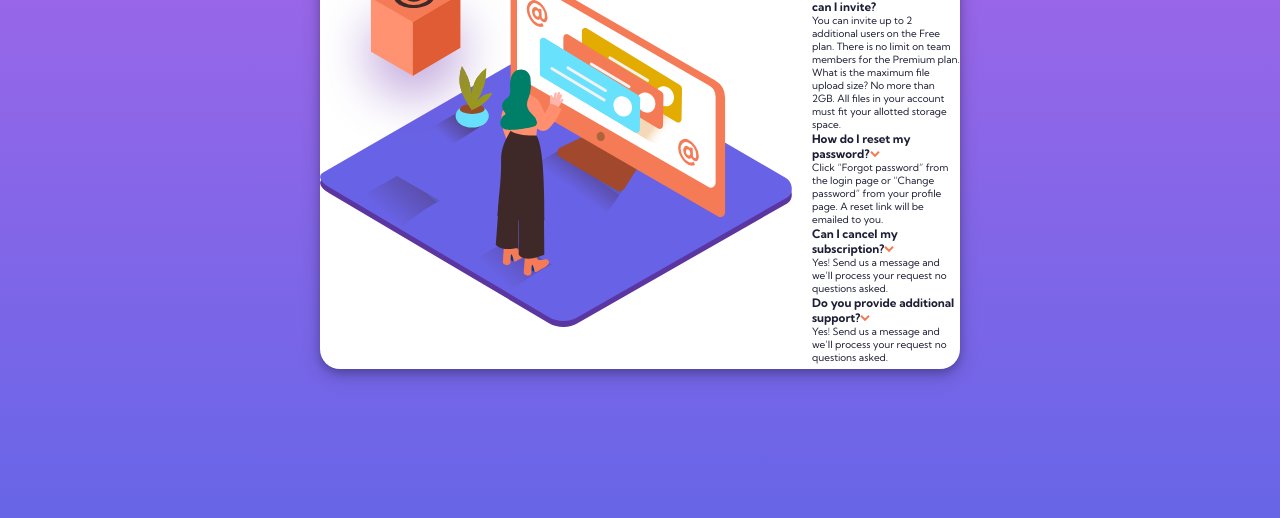
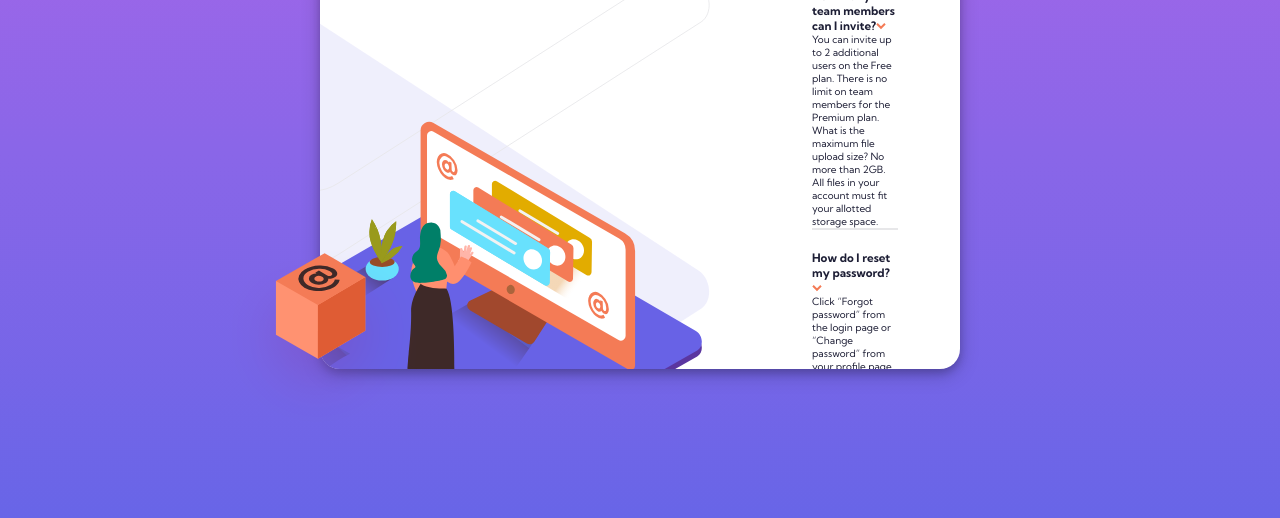
Before and after one commit to ping-n/fm-faq-accordion-card, a plain HTML site: page index.html in a window 1280 px wide. Shown: the part 251-769 px from the top of the page. Drawn offline with Linux system fonts and the light colour scheme.

Commit message:
UPDATE: align card image and bg for desktop design

```diff
--- a/index.html
+++ b/index.html
@@ -44,13 +44,20 @@
           <h2 class="heading-secondary">Faq</h2>
 
           <div class="card__texts">
-            <h3 class="card__questions">How many team members can I invite?</h3>
+            <h3 class="card__questions">
+              How many team members can I invite?<img
+                src="./images/icon-arrow-down.svg"
+                alt="icon-arrow-down"
+                class="icon-arrow"
+              />
+            </h3>
             <p class="card__answer">
               You can invite up to 2 additional users on the Free plan. There is
               no limit on team members for the Premium plan. What is the maximum
               file upload size? No more than 2GB. All files in your account must
               fit your allotted storage space.
             </p>
+            <hr class="card__line" />
           </div>
 
           <div class="card__texts">
@@ -65,6 +72,7 @@
               Click “Forgot password” from the login page or “Change password”
               from your profile page. A reset link will be emailed to you.
             </p>
+            <hr class="card__line" />
           </div>
 
           <div class="card__texts">
@@ -79,6 +87,7 @@
               Yes! Send us a message and we’ll process your request no questions
               asked.
             </p>
+            <hr class="card__line" />
           </div>
 
           <div class="card__texts">
@@ -93,6 +102,7 @@
               Yes! Send us a message and we’ll process your request no questions
               asked.
             </p>
+            <hr class="card__line" />
           </div>
         </div>
       </section>
--- a/sass/components/_card.scss
+++ b/sass/components/_card.scss
@@ -4,6 +4,11 @@
   grid-template-areas: 'image  content';
   gap: 2rem;
   align-items: center;
+
+  background-image: url('../../images/bg-pattern-desktop.svg');
+  background-repeat: no-repeat;
+  background-size: 82rem 90rem;
+  background-position: -43rem -28rem;
 
   background-color: $color-white;
   width: 50%;
@@ -17,14 +22,16 @@
 
   // Card Images
   &__bg {
-    position: relative;
     grid-area: image;
 
     &--box {
       position: absolute;
+      transform: translateY(13rem) translateX(-9.5rem);
+      z-index: 2;
     }
 
     &--desktop {
+      transform: translateX(-9rem);
     }
 
     &--mobile {
@@ -33,8 +40,16 @@
   }
 
   // Card Content
-
   &__contents {
     grid-area: content;
+    margin-right: 10rem;
+  }
+
+  &__texts {
+    padding: 1rem 0;
+  }
+
+  &__line {
+    border: 0.5px solid $divider-color;
   }
 }
```
Also changed, not shown: styles/main.css.
